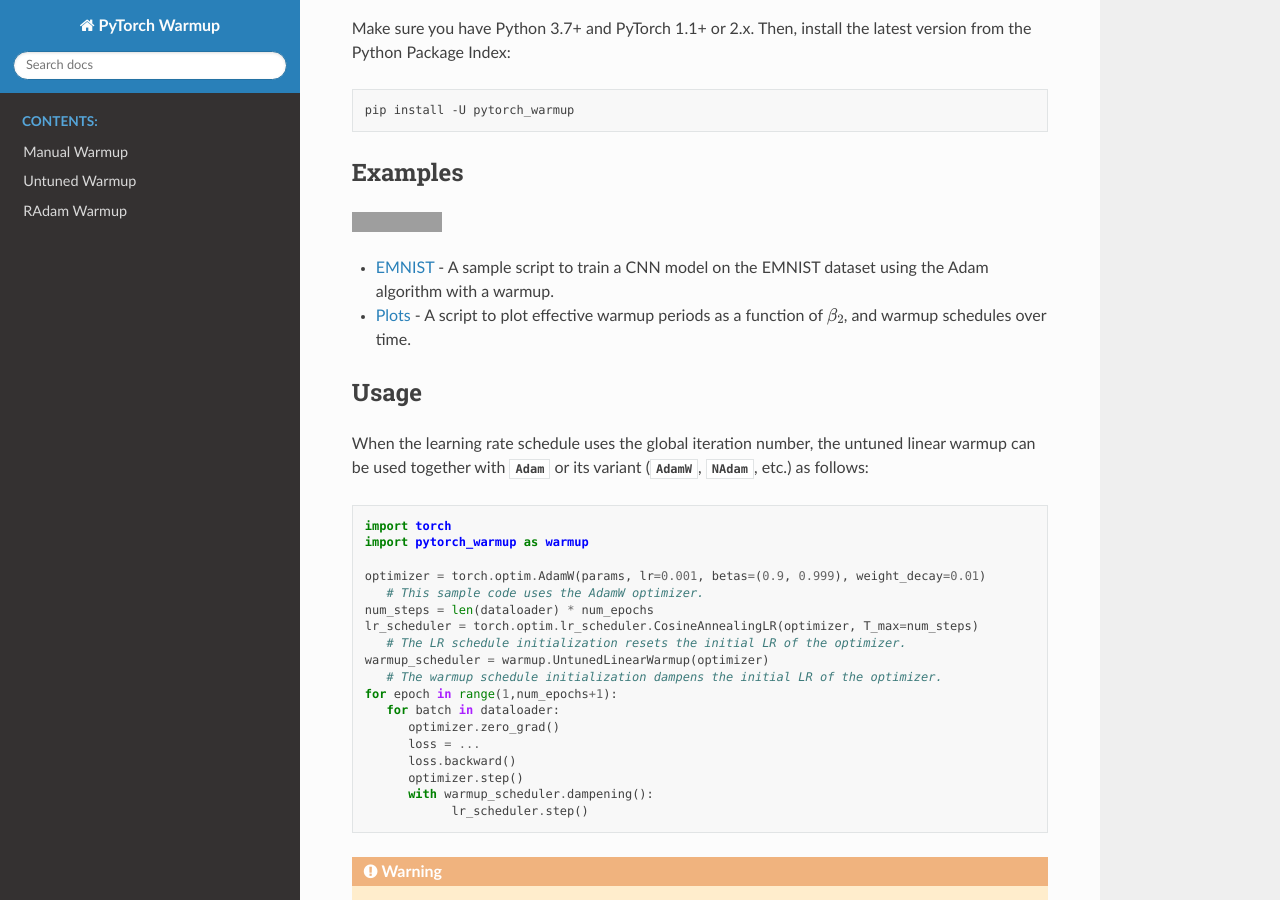
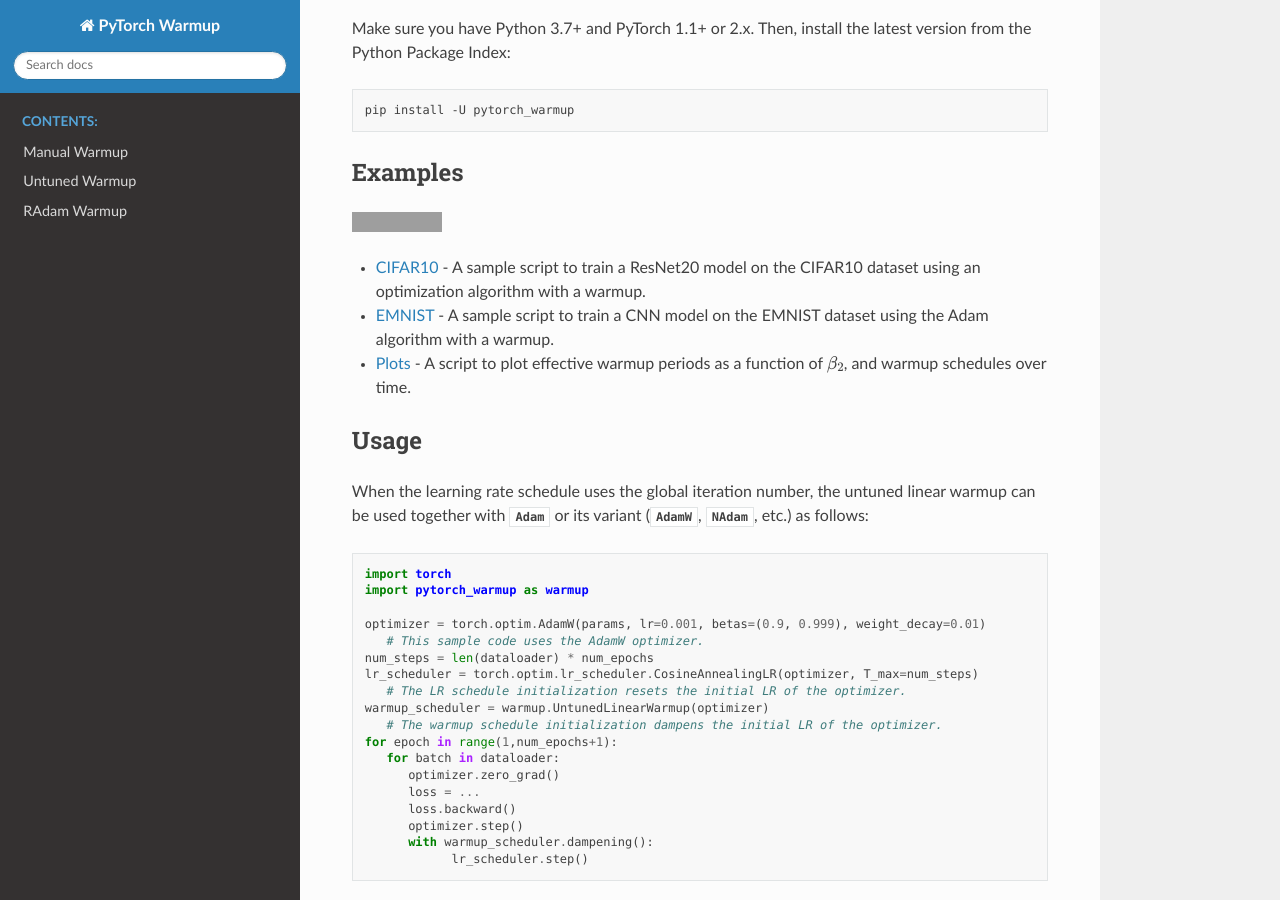
Before and after one commit to Tony-Y/pytorch_warmup, a Sphinx documentation site: the page built from docs/index.rst, in a window 1280 px wide and 900 px high, scrolled down 615 px. Built offline with Sphinx 7.4.7 and the Read the Docs theme 3.1.0, drawn with Linux system fonts in a browser that asks for light colours; formulas are drawn with MathJax 3; grey boxes are pictures that could not be loaded.

Commit message:
Add CIFAR10 example link

```diff
--- a/docs/index.rst
+++ b/docs/index.rst
@@ -46,6 +46,9 @@ Examples
 .. image:: https://colab.research.google.com/assets/colab-badge.svg
    :alt: Open In Colab
    :target: https://colab.research.google.com/github/Tony-Y/colab-notebooks/blob/master/PyTorch_Warmup_Approach1_chaining.ipynb
+
+* `CIFAR10 <https://github.com/Tony-Y/pytorch_warmup/tree/master/examples/cifar10>`_ -
+  A sample script to train a ResNet20 model on the CIFAR10 dataset using an optimization algorithm with a warmup.
 
 * `EMNIST <https://github.com/Tony-Y/pytorch_warmup/tree/master/examples/emnist>`_ -
   A sample script to train a CNN model on the EMNIST dataset using the Adam algorithm with a warmup.
```
Also changed, not shown: README.md (+2 -0 lines).
